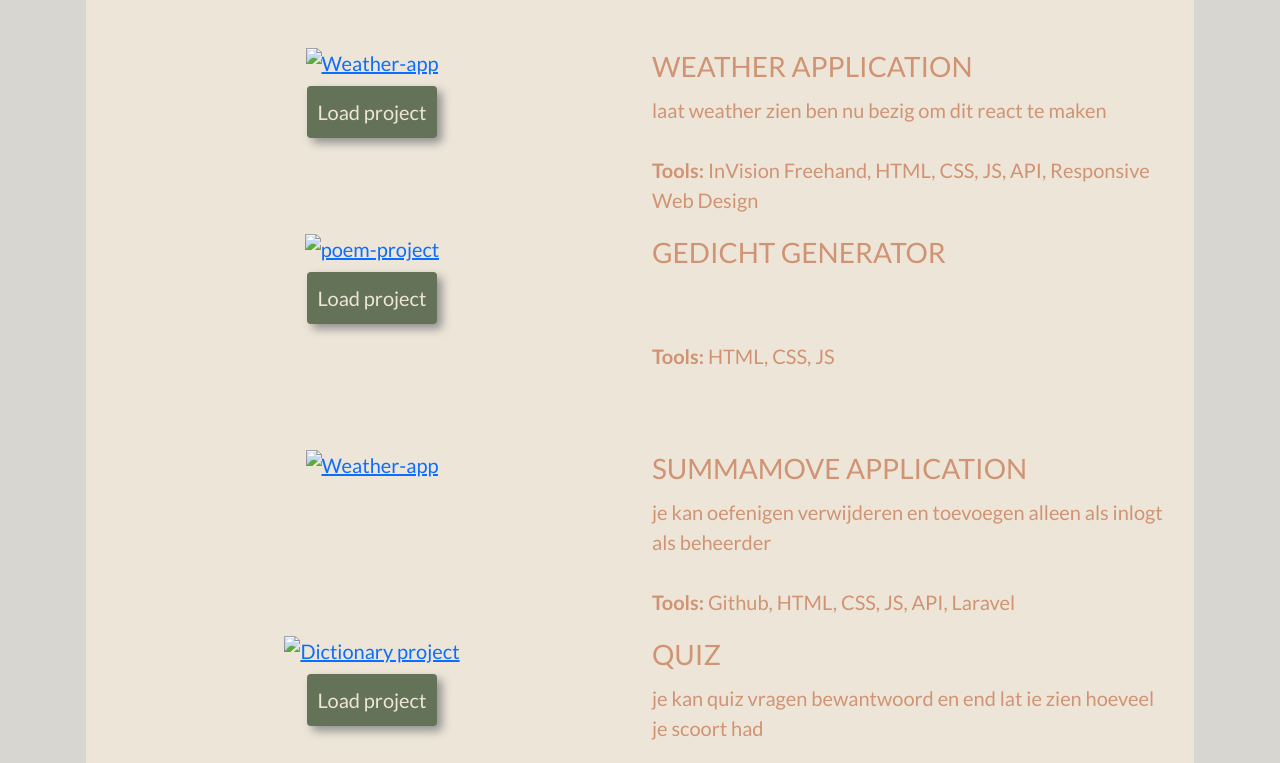
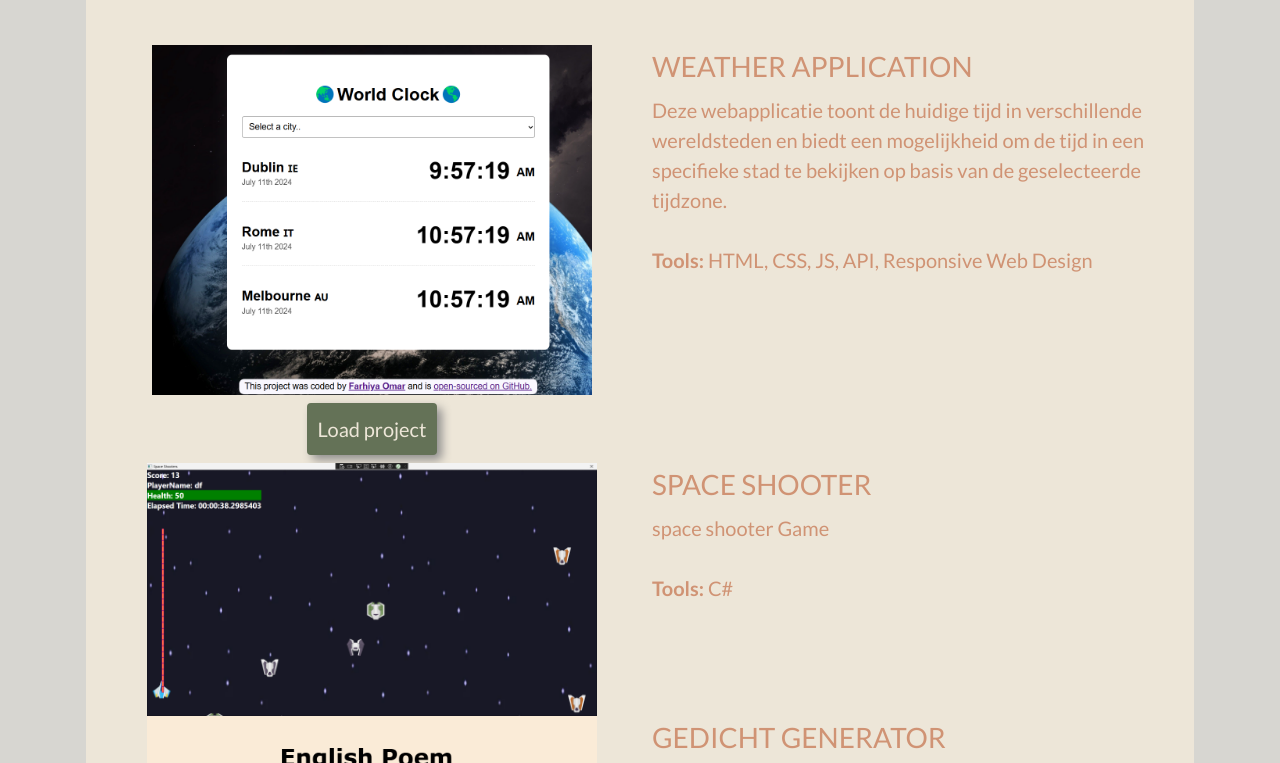
Before and after one commit to Since-98/portfolio, a plain HTML site: page myprojects.html in a window 1280 px wide. Shown: the part 189-952 px from the top of the page. Drawn offline with nearby package versions, Linux system fonts and the light colour scheme.

Commit message:
added styling

```diff
--- a/myprojects.html
+++ b/myprojects.html
@@ -6,7 +6,7 @@
     <meta name="viewport" content="width=device-width, initial-scale=1.0" />
     <meta
       name="description"
-      content="Steffie is a professionally trained front-end-devleoper, based in Amsterdam. She specializes in UI/UX design. Have a look at her portfolio to see her latest work. "
+      content=" "
     />
     <title>My projects - Farhiya Omar</title>
     <link rel="preconnect" href="https://fonts.gstatic.com" />
@@ -88,7 +88,7 @@
               target="_blank"
               title="Weather application"
               ><img
-                src="src\Screenshot 2024-07-11 105725.png"
+                src="src\weather.png"
                 alt="Weather-app"
                 width="400px"
                 class="img-fluid project-image"
@@ -107,12 +107,37 @@
           <div class="col-sm-6 project-description">
             <h3 id="learn-about-weather-application">Weather application</h3>
             <p>
-             laat weather zien ben nu bezig om dit react te maken
+              Deze webapplicatie toont de huidige tijd in verschillende wereldsteden
+              en biedt een mogelijkheid om de tijd in een specifieke stad te bekijken op basis van de geselecteerde tijdzone.
 
               <br />
               <br />
-              <strong>Tools:</strong> InVision Freehand, HTML, CSS, JS, API,
+              <strong>Tools:</strong> HTML, CSS, JS, API,
               Responsive Web Design
+            </p>
+          </div>
+
+          <div class="col-sm-6 text-center">
+            <a
+              href="file:///C:/shecode/weather/weatherapp.html"
+              target="_blank"
+              title="Weather application"
+              ><img
+                src="src\spaceshooter.png"
+                alt="Weather-app"
+                width="400px"
+                class="img-fluid project-image"
+            /></a>
+
+          </div>
+          <div class="col-sm-6 project-description">
+            <h3 id="learn-about-weather-application">Space shooter</h3>
+            <p>
+              space shooter Game
+
+              <br />
+              <br />
+              <strong>Tools:</strong> C#
             </p>
           </div>
           <div class="col-sm-6 text-center">
@@ -121,7 +146,7 @@
               target="_blank"
               title="Houseplants project"
               ><img
-                src="src\Screenshot 2024-07-11 105605.png"
+                src="src\poem.png"
                 alt="poem-project"
                 class="img-fluid project-image"
             /></a>
@@ -139,6 +164,8 @@
           <div class="col-sm-6 project-description">
             <h3 id="learn-about-houseplants-project">gedicht generator</h3>
             <p>
+              Het project is een eenvoudige Engelse poëziegenerator die gebruikers in staat stelt om op basis van een ingevoerde onderwerp een kort gedicht te ontvangen. Het systeem gebruikt een API van SheCodes om het gedicht te genereren,
+               en de resultaten worden op een webpagina weergegeven.
 
               <br />
               <br />
@@ -152,7 +179,7 @@
               target="_blank"
               title="Weather application"
               ><img
-                src="src\Screenshot 2024-07-11 110928.png"
+                src="src\summa.png"
                 alt="Weather-app"
                 class="img-fluid project-image"
             /></a>
@@ -173,11 +200,11 @@
           >
             <h3>summamove application</h3>
             <p>
-            je kan oefenigen verwijderen en toevoegen alleen als inlogt als beheerder
-
+              De webapplicatie is ontworpen
+              voor beheerders om oefeningen te beheren en voor gebruikers om oefeningen te bekijken via een mobiele applicatie
               <br />
               <br />
-              <strong>Tools:</strong> Github, HTML, CSS, JS, API, Laravel
+              <strong>Tools:</strong> Github, HTML, CSS, JS, API, Laravel,SQL,Flutter
 
             </p>
           </div>
@@ -187,7 +214,7 @@
               target="_blank"
               title="Weather application"
               ><img
-                src="src\Screenshot 2024-07-11 104641.png"
+                src="src\quiz hackathon.png"
                 alt="Dictionary project"
                 class="img-fluid project-image"
             /></a>
@@ -208,10 +235,10 @@
           >
             <h3>Quiz</h3>
             <p>
-             je kan quiz vragen bewantwoord en end lat ie zien hoeveel je scoort had
+              Dit project is een webgebaseerde quizapplicatie waarin gebruikers vragen moeten beantwoorden
               <br />
               <br />
-              <strong>Tools:</strong>HTML, CSS, JS, API,
+              <strong>Tools:</strong>HTML, CSS,JavaScript
 
             </p>
           </div>
```
Also changed, not shown: portfolio.html (+35 -6 lines).
